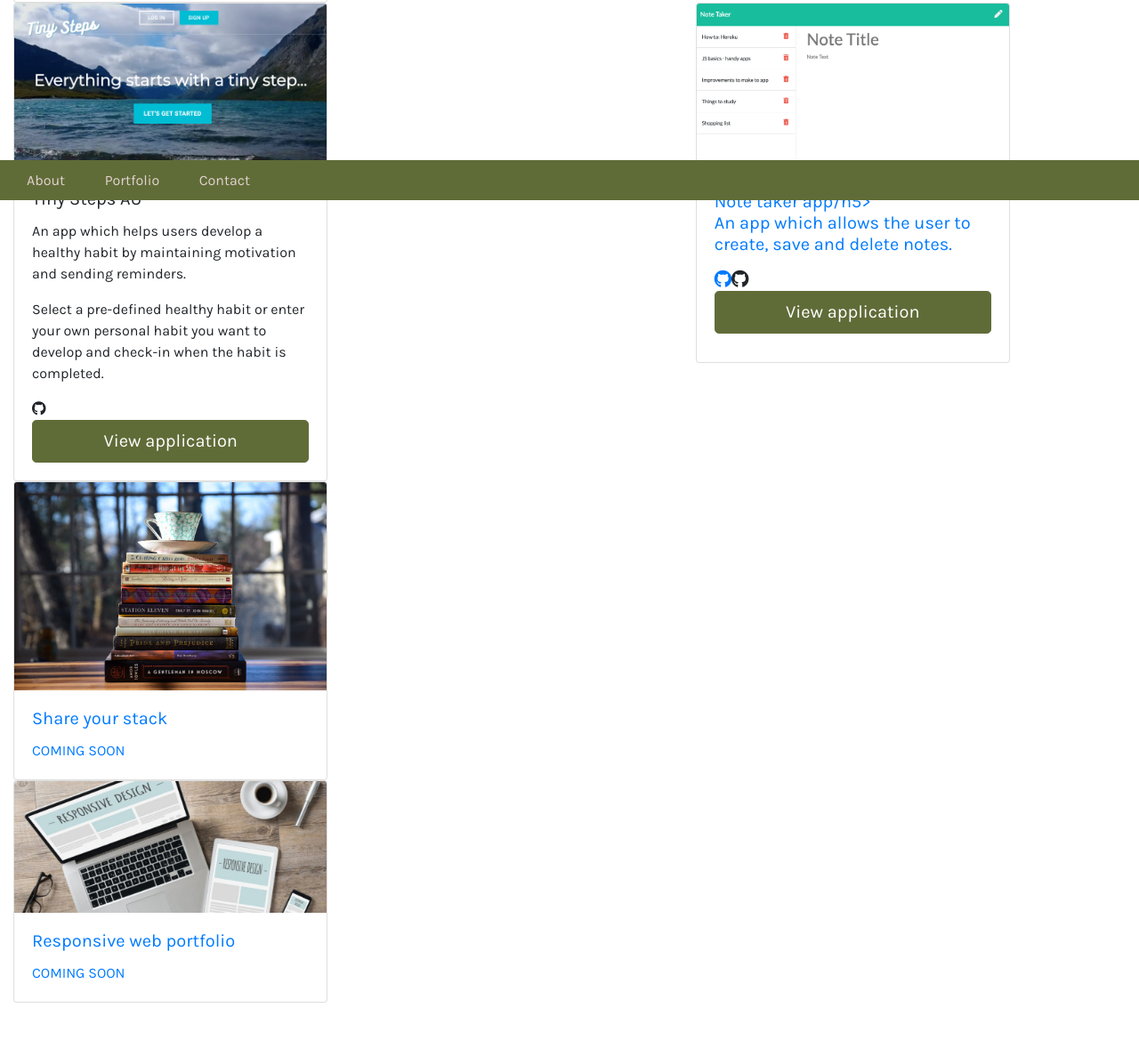
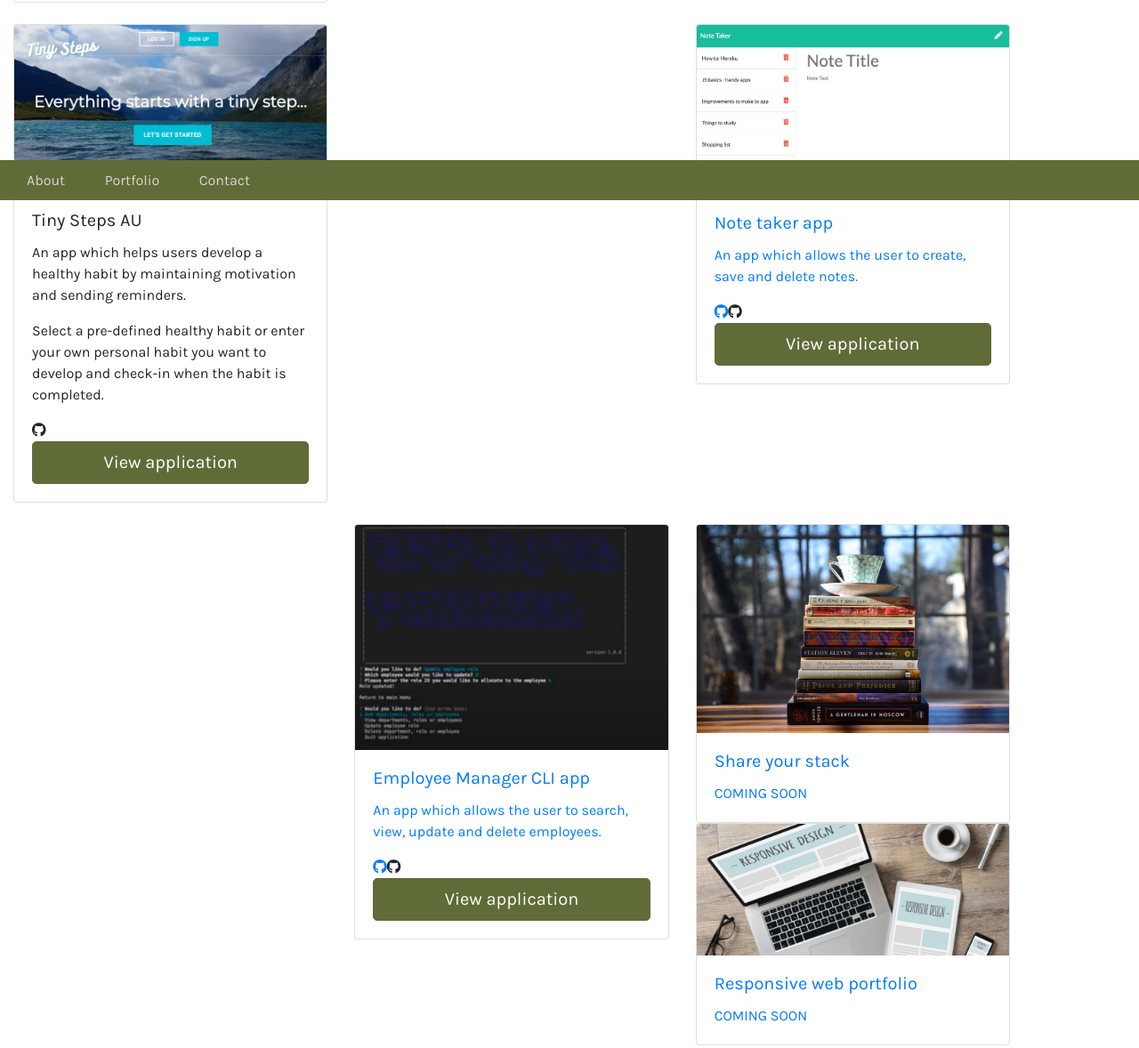
Before and after one commit to Nikki-Rees/Portfolio, a plain HTML site: page portfolio.html in a window 1280 px wide. Shown: the part 575-1753 px from the top of the page at 89% size. Before the commit the page ends 1717 px from the top, so only its background shows below. Drawn offline with nearby package versions, Linux system fonts and the light colour scheme; a web font is replaced by a local one.

Commit message:
Update to portfolio page

```diff
--- a/portfolio.html
+++ b/portfolio.html
@@ -50,7 +50,7 @@
     <main class="container">
 
       <div class="row row-cols-1 row-cols-md-3">
-        <div class="col mb-6">
+        <div class="col mb-4">
           <div class="card">
             <img src="Assets/mymvp.png" class="card-img-top" alt="Screenshot of basketball stat search app"
               tabindex="0">
@@ -66,7 +66,7 @@
           </div>
         </div>
 
-        <div class="col mb-6">
+        <div class="col mb-4">
           <div class="card">
             <img src="Assets/weatherdashboard.png" class="card-img-top"
               alt="screenshot of a working weather dashboard showing five day forecast" tabindex="0">
@@ -83,7 +83,7 @@
           </div>
         </div>
 
-        <div class="col mb-6">
+        <div class="col mb-4">
           <div class="card">
             <img src="Assets/planner.png" class="card-img-top"
               alt="Screenshot of a day planner that color coes depending on time" tabindex="0">
@@ -99,7 +99,7 @@
           </div>
         </div>
 
-        <div class="col mb-6">
+        <div class="col mb-4">
           <div class="card">
             <img src="Assets/tinystepsimg.png" class="card-img-top" alt="calming landscape landing page of Tiny Steps"
               tabindex="0">
@@ -114,16 +114,32 @@
           </div>
         </div>
 
-        <div class="col mb-6">
+
+
+        <div class="col mb-4">
           <div class="card">
             <img src="Assets/notetaker.png" class="card-img-top" alt="note taking app screenshot"
               tabindex="0">
             <div class="card-body" tabindex="0">
-              <h5 class="card-title">Note taker app/h5>
+              <h5 class="card-title">Note taker app</h5>
               <p class="card-text">An app which allows the user to create, save and delete notes.</p>
-              <i class="fa fa-github" aria-hidden="true"> <a href=""></i>
+              <i class="fa fa-github" aria-hidden="true"> <a href="https://github.com/Nikki-Rees/notetakerapp"></i>
                 <button type="button" class="btn btn-primary btn-lg btn-block" id="viewNoteTaker"
                 href="https://secret-basin-76195.herokuapp.com/notes">View application</button>
+              </div>
+          </div>
+        </div>
+
+        <div class="col mb-4">
+          <div class="card">
+            <img src="Assets/CLIapp.png" class="card-img-top" alt="CLI Interface"
+              tabindex="0">
+            <div class="card-body" tabindex="0">
+              <h5 class="card-title">Employee Manager CLI app</h5>
+              <p class="card-text">An app which allows the user to search, view, update and delete employees.</p>
+              <i class="fa fa-github" aria-hidden="true"> <a href="https://github.com/Nikki-Rees/employeemanager"></i>
+                <button type="button" class="btn btn-primary btn-lg btn-block" id="viewEmployeeManager"
+                href="">View application</button>
               </div>
           </div>
         </div>
```
Also changed, not shown: Assets/CLIapp.png (added).
